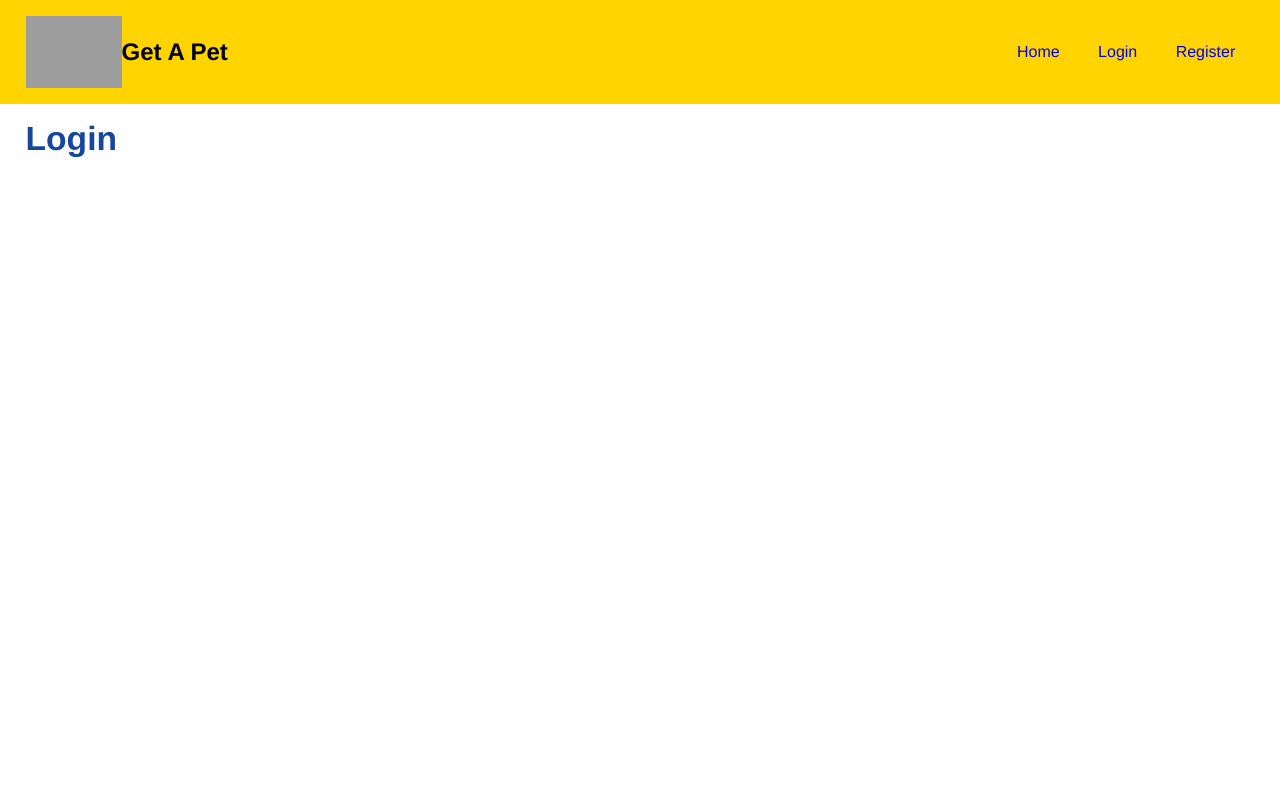
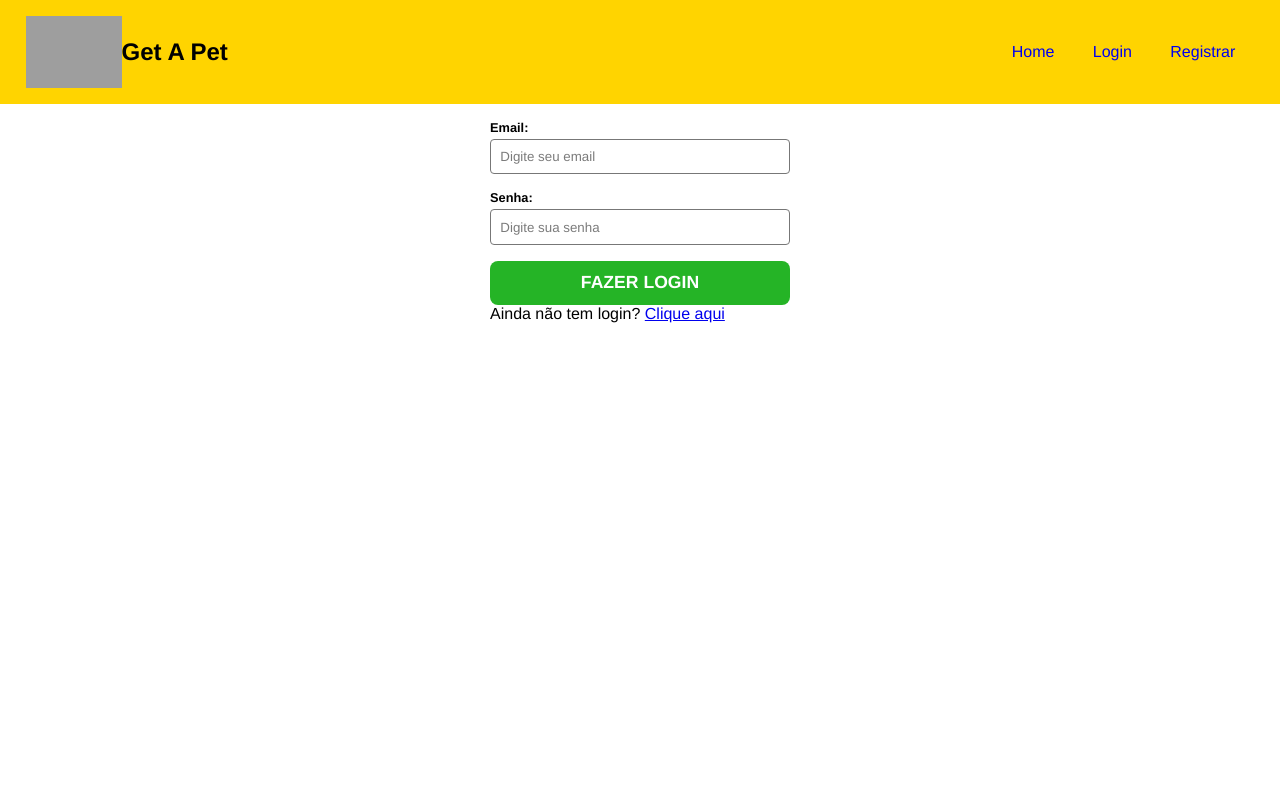
Before and after one commit to santoskeven/get_a_pet, a React (Create React App) app in the folder frontend/: page /login in a window 1280 px wide. Shown: the top 800 px of the page. Built offline with nearby package versions, Linux system fonts and the light colour scheme; grey boxes are pictures that could not be loaded; the HTML template or start-up script is replaced by a standard one.

Commit message:
pers. auth. no front, logout, html form

```diff
--- a/frontend/src/components/layouts/header.js
+++ b/frontend/src/components/layouts/header.js
@@ -1,11 +1,17 @@
 import { Link } from "react-router-dom"
+import { useContext } from "react"
 
 //styles
 import styles from "./header.module.css"
 
 import Logo from '../../assets/img/logo.webp'
 
+//componentes
+import { Context } from "../../context/Context"
+
 function Header (){
+
+    const {authenticated, Logout} = useContext(Context)
 
     return(
         <nav className={styles.nav_bar}>
@@ -19,12 +25,28 @@ function Header (){
                <li>
                     <Link to="/">Home</Link>
                </li>
-               <li>
-                    <Link to="/Login">Login</Link>
-               </li>
-               <li>
-                    <Link to="/Register">Register</Link>
-               </li>
+               {authenticated ? (
+                 <>
+                    <li>
+                        <Link to="/">ADOTAR</Link>
+                    </li>
+
+                    <li onClick={Logout}>SAIR</li>
+                </>
+                ) : (
+                <>
+                    <li>
+                        <Link to="/login">Login</Link>
+                    </li>
+
+                    <li>
+                        <Link to="/register">Registrar</Link>
+                    </li>
+                </>
+                )}
+
+
+
             </ul>
 
         </nav>
--- a/frontend/src/components/pages/auth/login.js
+++ b/frontend/src/components/pages/auth/login.js
@@ -1,8 +1,43 @@
+// import {useState, useContext} from 'react'
+// import {Context} from '../../../context/Context'
+import { Link } from 'react-router-dom'
+
+import Input from '../../form/input'
+import styles from '../../form/form.module.css'
+
+
+
 function Login (){
 
+    function handleChange(e){}
+
     return(
-        <section>
-            <h1>Login</h1>
+        <section className={styles.form_container}>
+           <form>
+                <Input
+                    text='Email'
+                    type='text'
+                    name= 'name'
+                    placeholder='Digite seu email'
+                    handleOnChange={handleChange}
+
+                />
+
+                <Input
+                    text='Senha'
+                    type='password'
+                    name= 'password'
+                    placeholder='Digite sua senha'
+                    handleOnChange={handleChange}
+
+                />
+
+                <input type='submit' value='FAZER LOGIN'/>
+           </form>
+
+           <p>
+                Ainda não tem login? <Link to='/register'>Clique aqui</Link>
+           </p>
         </section>
     )
 
--- a/frontend/src/context/Context.js
+++ b/frontend/src/context/Context.js
@@ -1,4 +1,4 @@
-import { Children, createContext } from "react";
+import {createContext } from "react";
 
 import useAuth from "../hooks/userAuth";
 
@@ -6,9 +6,9 @@ const Context = createContext()
 
 function UserProvider({children}){
 
-    const {authenticated, Register } = useAuth()
+    const {authenticated, Register, Logout } = useAuth()
 
-    return <Context.Provider value={{authenticated, Register }}>{children}</Context.Provider>
+    return <Context.Provider value={{authenticated, Register, Logout }}>{children}</Context.Provider>
 
 }
 
--- a/frontend/src/hooks/userAuth.js
+++ b/frontend/src/hooks/userAuth.js
@@ -19,7 +19,7 @@ export default function useAuth(){
              setAuthenticated(true)
         }
 
-    })
+    }, [])
 
     async function Register(user){
 
@@ -43,6 +43,18 @@ export default function useAuth(){
 
     }
 
+    function Logout() {
+        const msgText = 'Logout realizado com sucesso'
+        const msgType = 'sucesso'
+        setAuthenticated(false)
+        localStorage.removeItem('token')
+        api.defaults.authorization = undefined
+        navigate('/')
+
+        setFlashMessage(msgText, msgType)
+
+    }
+
     async function authUser(data) {
         setAuthenticated(true)
         localStorage.setItem('token', JSON.stringify(data.token))
@@ -50,6 +62,6 @@ export default function useAuth(){
         navigate('/')
     }
 
-    return {authenticated, Register}
+    return {authenticated, Register, Logout}
 
 }
```
